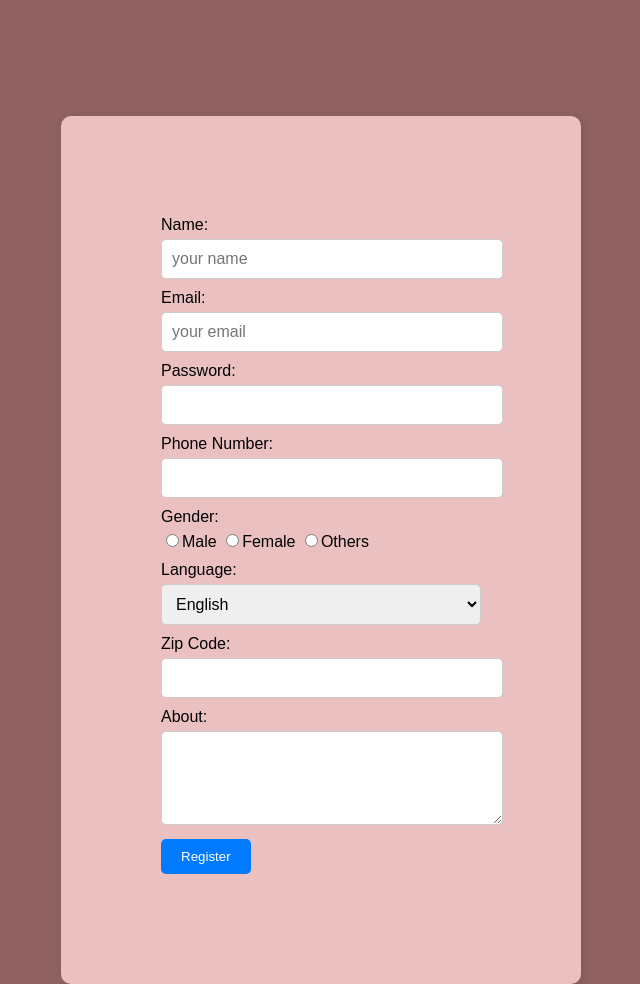
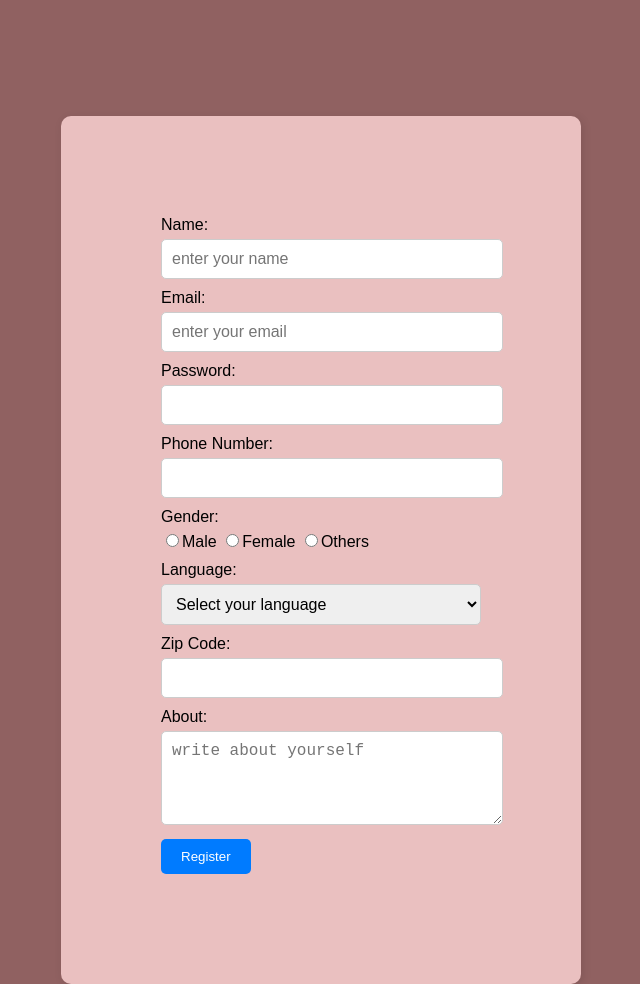
Before and after one commit to faiz66388/Task, a plain HTML site: page task12.html in a window 1280 px wide. Shown: the whole page, without its empty margins (319-959 px from the left). Drawn offline with Linux system fonts and the light colour scheme.

Commit message:
task12.html

```diff
--- a/task12.html
+++ b/task12.html
@@ -12,11 +12,11 @@
         <form action="#">
             <div class="form-group">
                 <label for="name">Name:</label>
-                <input type="text" id="name" name="name" placeholder="your name" required>
+                <input type="text" id="name" name="name" placeholder="enter your name" required>
             </div>
             <div class="form-group">
                 <label for="email">Email:</label>
-                <input type="email" id="email" name="email" placeholder="your email" required>
+                <input type="email" id="email" name="email" placeholder="enter your email" required>
             </div>
             <div class="form-group">
                 <label for="password">Password:</label>
@@ -36,6 +36,7 @@
             <div class="form-group">
                 <label for="language">Language:</label>
                 <select id="language" name="language">
+                    <option value="" disabled selected>Select your language</option>
                     <option value="English">English</option>
                     <option value="Hindi">Hindi</option>
                     <option value="others">Other</option>
@@ -47,7 +48,7 @@
             </div>
             <div class="form-group">
                 <label for="about">About:</label>
-                <textarea id="about" name="about" rows="4"></textarea>
+                <textarea id="about" name="about" rows="4" placeholder="write about yourself"></textarea>
             </div>
             <div class="form-group">
                 <button type="submit">Register</button>
```
